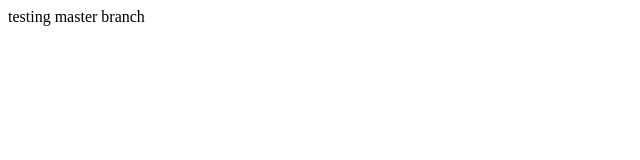
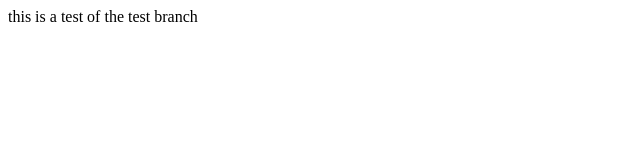
Before and after one commit to reneesarley/test_052418, a plain HTML site: page index.html in a window 1280 px wide. Shown: the full height of the page, 0-640 px from the left. Drawn offline with Linux system fonts and the light colour scheme.

Commit message:
add content to html of test branch

```diff
--- a/index.html
+++ b/index.html
@@ -5,7 +5,7 @@
     <title></title>
   </head>
   <body>
-    testing master branch
+  this is a test of the test branch
 
   </body>
 </html>
```
